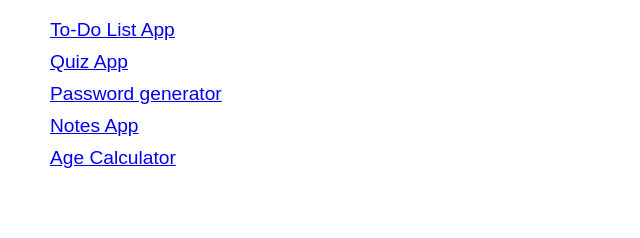
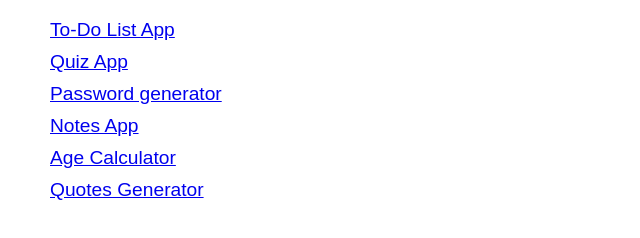
Before and after one commit to AnneshaAhsan/Multiple-Projects, a plain HTML site: page index.html in a window 1280 px wide. Shown: the part 102-340 px from the top of the page, without its empty margins (0-640 px from the left). Drawn offline with Linux system fonts and the light colour scheme.

Commit message:
Main Index Updates

```diff
--- a/index.html
+++ b/index.html
@@ -35,5 +35,8 @@
     <a href="https://anneshaahsan.github.io/Multiple-Projects/age-calculator/">
       Age Calculator</a
     >
+    <a href="https://anneshaahsan.github.io/Multiple-Projects/quote-app/"
+      >Quotes Generator</a
+    >
   </body>
 </html>
```
